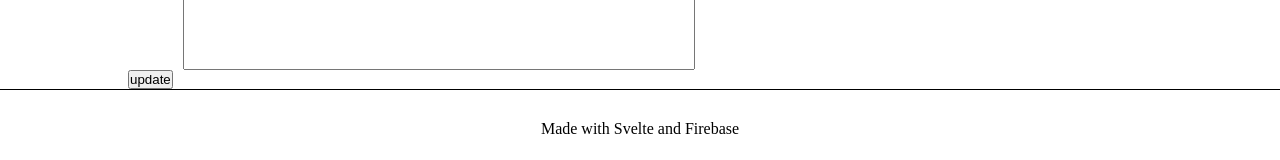
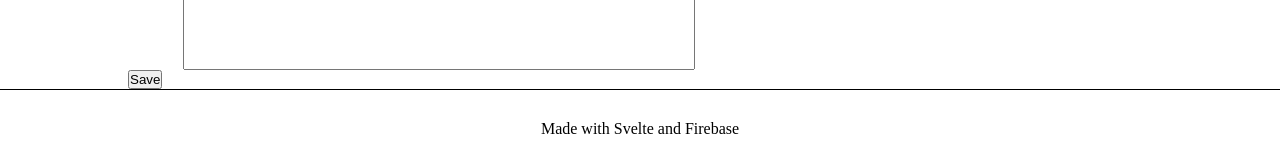
Before and after one commit to Suprada-2002/svelte-crud, a SvelteKit app: page /create in a window 1280 px wide. Shown: the part 373-533 px from the top of the page. Built offline with nearby package versions, Linux system fonts and the light colour scheme.

Commit message:
intilizing

```diff
--- a/src/Firebase.js
+++ b/src/Firebase.js
@@ -17,10 +17,10 @@ let app;
 if(browser){
 if(getApps().length === 0){
   app = initializeApp(firebaseConfig);
-}else{
+}else {
   getApp();
-}}
-
+}
+}
 
 export const auth = getAuth(app);
 export const db = getFirestore(app);
--- a/src/routes/+layout.svelte
+++ b/src/routes/+layout.svelte
@@ -24,7 +24,7 @@
   </div>
   <ul>
     <li><a href="/">Home</a></li>
-    <li><a href="/">Portfolio</a></li>
+    <li><a href="https://portfolio2-0-mu-nine.vercel.app/">Portfolio</a></li>
     {#if $isLoggedIn}
     <li><button class="button" on:click={logout}>Logout</button></li>
     {:else}
--- a/src/routes/+page.svelte
+++ b/src/routes/+page.svelte
@@ -56,7 +56,6 @@
     {#each blogs as blog}
     <div class="blog">
       <h4>{blog.title}</h4>
-      <p>{blog.content}</p>
       {#if $isLoggedIn}
       <div class="buttons">
         <button class="button" on:click={editData(blog)}>Edit</button>
--- a/src/routes/create/+page.svelte
+++ b/src/routes/create/+page.svelte
@@ -14,9 +14,11 @@
     title: "",
     content: ""
   };
+
   blog.id = $currentBlogData.id;
   blog.title = $currentBlogData.title;
   blog.content = $currentBlogData.content;
+
 
   let handleSubmit = () => {
     if(blog.title === "") {
@@ -26,6 +28,13 @@
         alert("add some content !!");
         return;
     }
+    if($isEditable){
+        updateBlog();
+        $isEditable = false;
+    }else{
+        addBlog();
+    }
+
     blog = { title: "" , content: "" };
   };
 
@@ -49,14 +58,13 @@
     }catch(error){
         console.log(error);
     }
-
-    $isEditable = false;
     $currentBlogData.title = "";
     $currentBlogData.content = "";
     $currentBlogData.id = "";
     blog = { title: "" , content: "" };
     goto("/");
   }
+  console.log($isEditable)
 </script>
 
 <div class="form-content container">
@@ -79,14 +87,11 @@
             class="input secondInp"
             />
         </div>
+        <div class="buttons">
+            <button>{#if $isEditable}Update{:else}Save{/if}</button>
+        </div>
     </form>
-        <div class="buttons">
-            {#if isEditable}
-            <button class="button" on:click={updateBlog} >update</button>
-            {:else}
-            <button class="button" on:click={addBlog} >Save</button>
-            {/if}
-        </div>
+
 
 </div>
 
```
Also changed, not shown: 1 other file (tests, documents, lock files or other folders).
